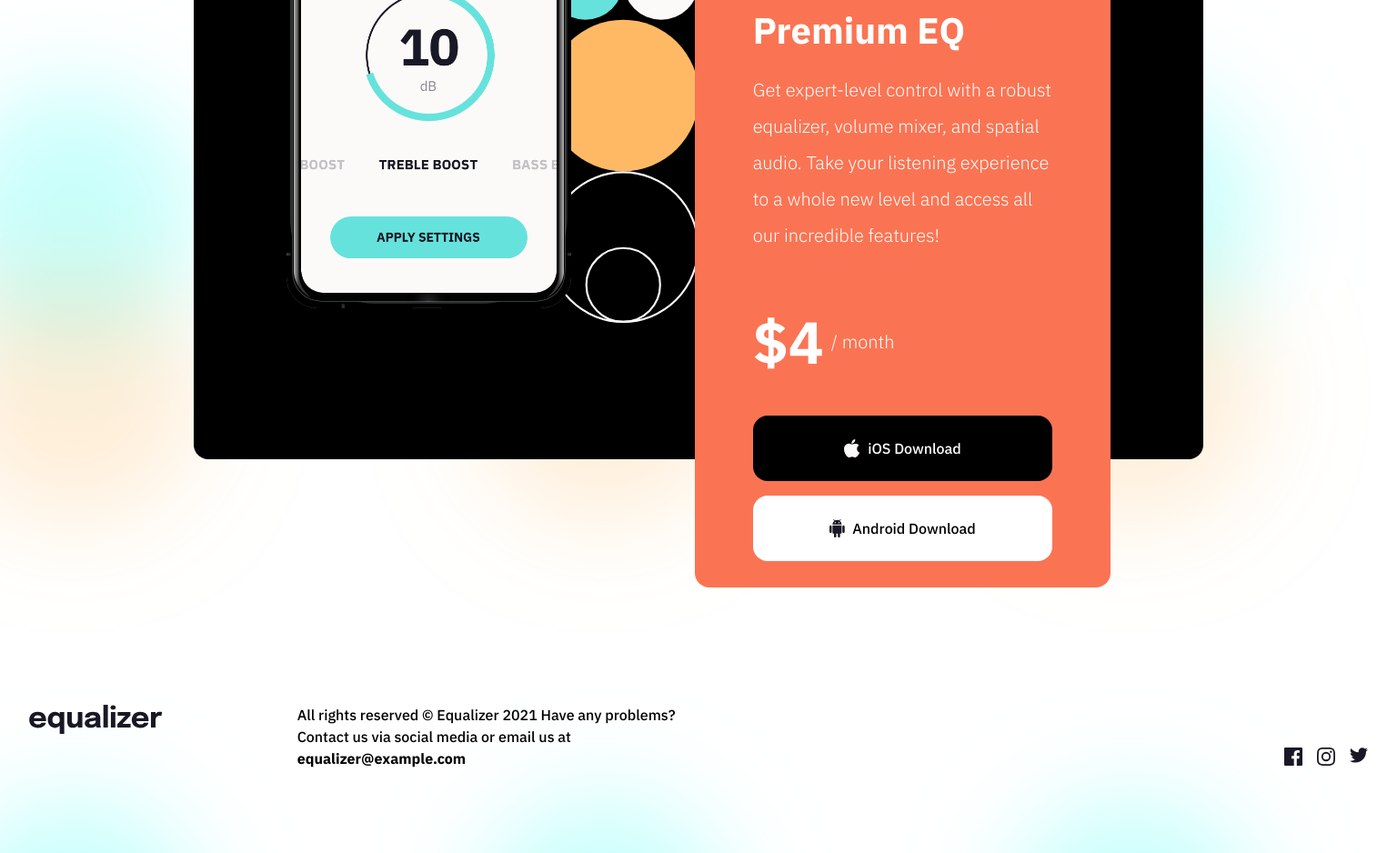
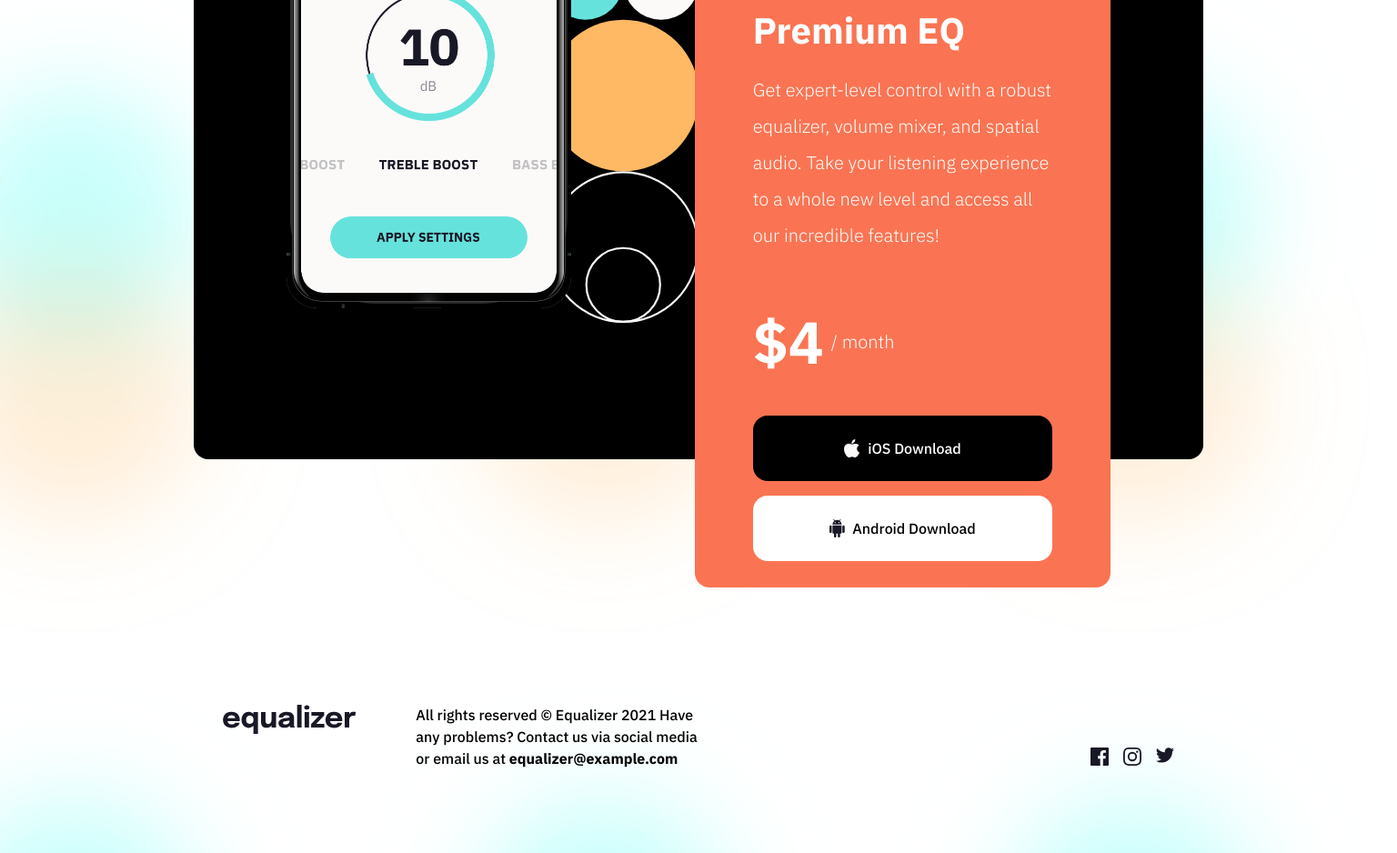
Before and after one commit to Introxiety/Equalizer-landing-page, a plain HTML site: page index.html in a window 1536 px wide. Shown: the part 835-1773 px from the top of the page at 91% size. Drawn offline with Linux system fonts and the light colour scheme.

Commit message:
footer layout change

```diff
--- a/starter-code/style.css
+++ b/starter-code/style.css
@@ -404,6 +404,8 @@ li {
     ;
     align-items: center;
     padding-bottom: 3rem;
+    max-width: 69.375rem;
+    margin: 0 auto;
   }
 
   footer img{
```
